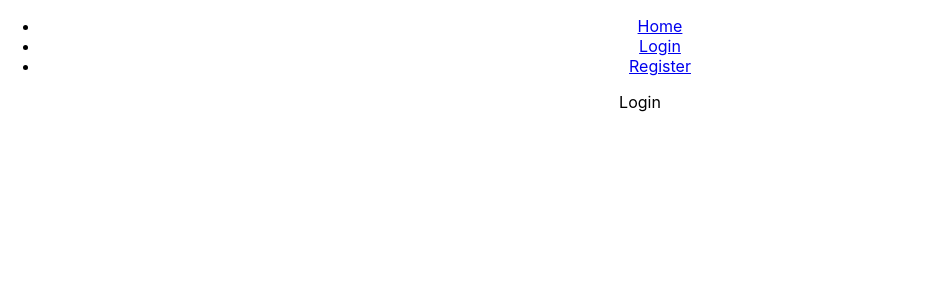
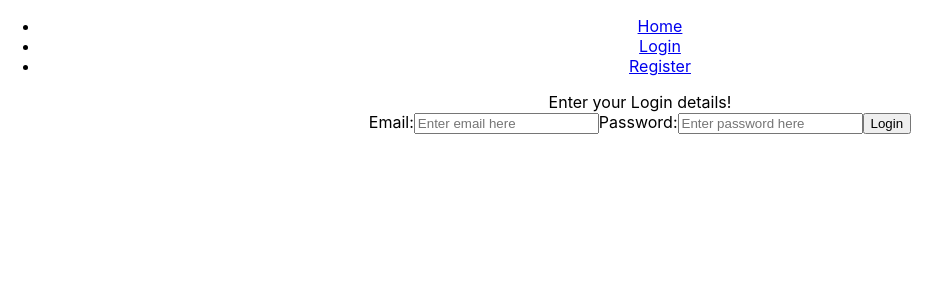
Before and after one commit to mayank2368/Stack-Overflood, a React (Create React App) app: page /login in a window 1280 px wide. Shown: the top 300 px of the page, without its empty margins (0-951 px from the left). Built offline with nearby package versions, Linux system fonts and the light colour scheme.

Commit message:
Created basic login form

```diff
--- a/src/components/LoginForm.jsx
+++ b/src/components/LoginForm.jsx
@@ -0,0 +1,61 @@
+import React, { useState } from "react";
+
+const LoginForm = () => {
+  const [email, setEmail] = useState("");
+  const [password, setPassword] = useState("");
+  const [errors, setErrors] = useState([]);
+
+  const handleEmailChange = (e) => {
+    setEmail(e.target.value);
+  };
+
+  const handlePasswordChange = (e) => {
+    setPassword(e.target.value);
+  };
+
+  const handleSubmit = (e) => {
+    e.preventDefault();
+
+    const errors = {};
+
+    if (!email) {
+      errors.email = "Email is required";
+    }
+    if (!password) {
+      errors.password = "Password is required";
+    }
+    if (Object.keys(errors).length < 0) {
+      console.log("Login Confirmed");
+    } else {
+      setErrors(errors);
+    }
+  };
+  return (
+    <div>
+      <form onSubmit={handleSubmit}>
+        <label>
+          Email:
+          <input
+            type="email"
+            value={email}
+            placeholder="Enter email here"
+            onChange={handleEmailChange}
+          />
+          {errors.email && <span className="error">{errors.email}</span>}
+        </label>
+        <label>
+          Password:
+          <input
+            type="password"
+            value={password}
+            placeholder="Enter password here"
+            onChange={handlePasswordChange}
+          />
+          {errors.password && <span className="error">{errors.password}</span>}
+        </label>
+        <button type="Submit">Login</button>
+      </form>
+    </div>
+  );
+};
+export default LoginForm;
--- a/src/pages/Home.jsx
+++ b/src/pages/Home.jsx
@@ -1,6 +1,6 @@
 import React from "react";
 
 const Home = () => {
-  return <div className="App">Welcome to Stack-Overflow</div>;
+  return <div>Welcome to Stack-Overflow</div>;
 };
 export default Home;
--- a/src/pages/Login.jsx
+++ b/src/pages/Login.jsx
@@ -1,6 +1,12 @@
 import React from "react";
+import LoginForm from "../components/LoginForm";
 
 const Login = () => {
-  return <div>Login</div>;
+  return (
+    <div>
+      Enter your Login details!
+      <LoginForm />
+    </div>
+  );
 };
 export default Login;
```
